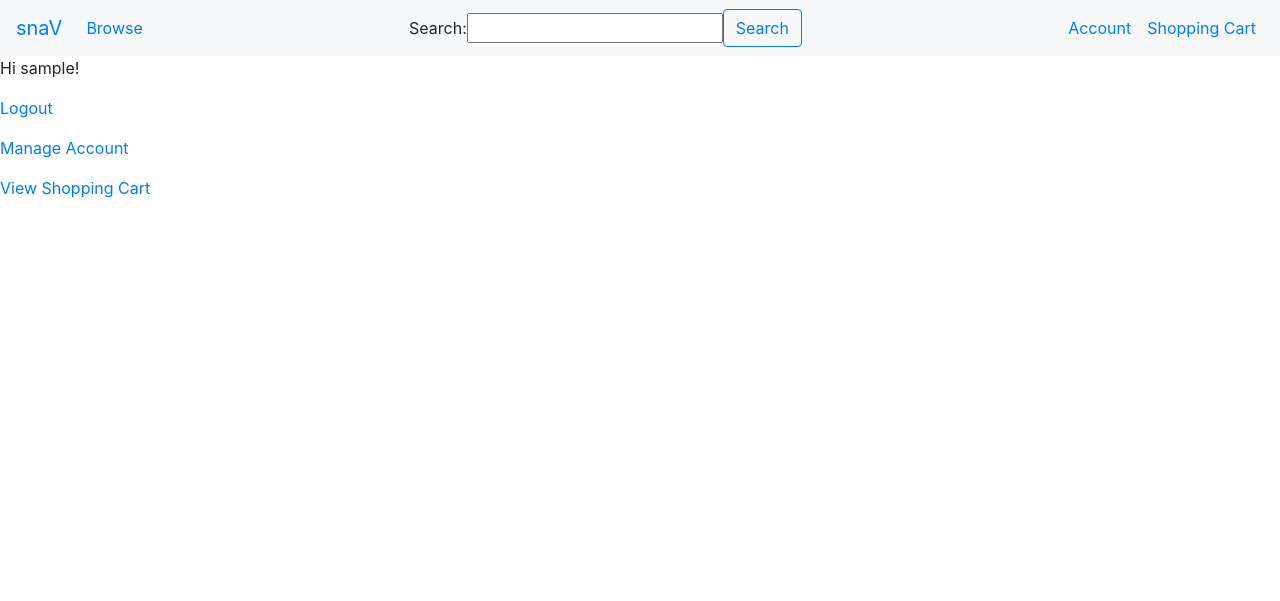
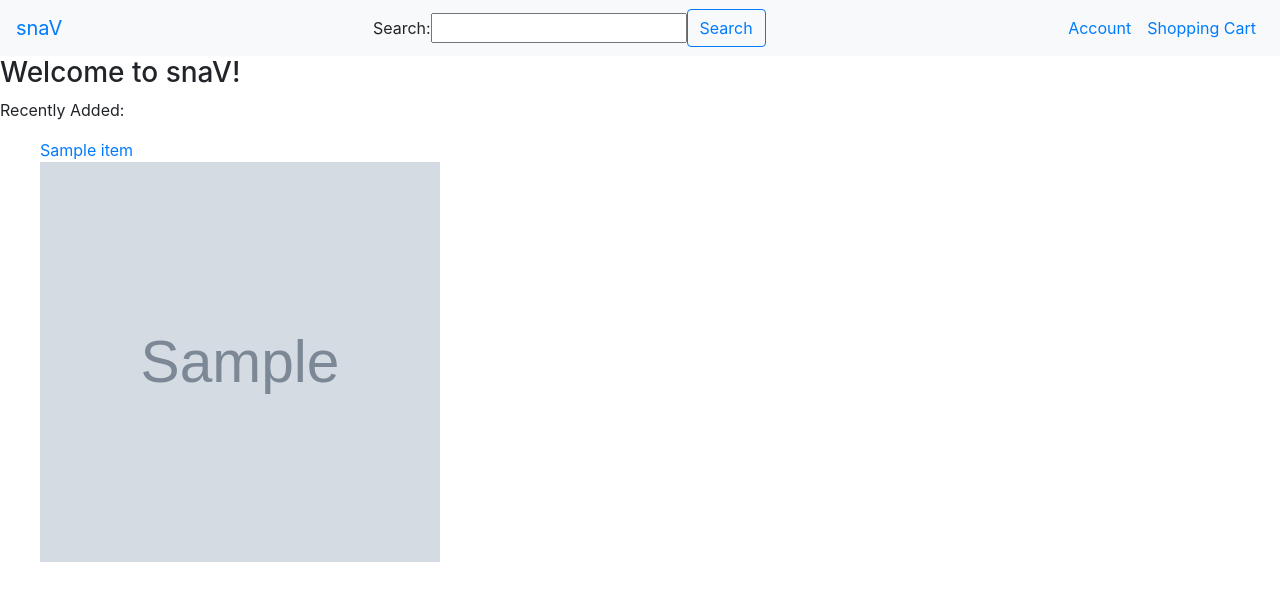
Before and after one commit to krthornton-archive/semesterproject, a Django app: page / in a window 1280 px wide. Shown: the top 601 px of the page. Run offline with Django 3.2, Linux system fonts and the light colour scheme; a user stored in the database is signed in; tables that the repository leaves empty hold one stand-in row (values such as "Sample post"); grey boxes marked "Sample" are stand-in pictures; some libraries are stand-ins or nearby versions.

Commit message:
Home page now shoes recently added items; removed browse from navbar
* This commit requires a DB rebuild.
- Home page now shows recently added items.
- Added "date_added" field to Item model.
- Removed browse link from navbar.

```diff
--- a/code/app/models.py
+++ b/code/app/models.py
@@ -1,4 +1,5 @@
 from uuid import uuid4
+import datetime
 
 from django.db import models
 from django.contrib.auth.models import AbstractUser, User
@@ -17,6 +18,7 @@ class Item(models.Model):
     uid = models.UUIDField(primary_key=True, default=uuid4, editable=False)
     name = models.TextField(unique=True, max_length=30, blank=False)
     slug = models.SlugField(unique=True)
+    date_added = models.DateTimeField(default=datetime.datetime.now)
     desc = models.TextField(max_length=100, blank=False)
     price = models.FloatField(default=0.00, blank=False)
     stock = models.IntegerField(default=0, blank=False)
--- a/code/app/templates/app/base.html
+++ b/code/app/templates/app/base.html
@@ -15,7 +15,6 @@
         <nav class="navbar navbar-expand-lg bg-light justify-content-between">
             <div class="navbar-nav">
                 <a class="navbar-brand" href="/">snaV</a>
-                <a class="nav-link" href="/browse">Browse</a>
             </div>
             <div>
                 {% block search %}
--- a/code/app/templates/app/home.html
+++ b/code/app/templates/app/home.html
@@ -1,12 +1,17 @@
 {% extends 'app/base.html' %}
 
-{% block login %}
-    {% if user.is_authenticated %}
-        <p>Hi {{ user.username }}!</p>
-        <p><a href="{% url 'logout' %}">Logout</a></p>
-        <p><a href="/view_account">Manage Account</a></p>
-        <p><a href="/view_cart">View Shopping Cart</a></p>
-    {% else %}
-        <p>Please <a href="{% url 'login' %}">login</a> or <a href="{% url 'register' %}">register</a>.</p>
+{% block content %}
+    <h3>Welcome to snaV!</h3>
+
+    {% if items %}
+        <p>Recently Added:</p>
+        {% for item in items %}
+            <ul>
+                <a href="/item/{{ item.slug }}">{{ item.name }}</a>
+                <br>
+                <img src="/static/images/{{ item.image }}" alt="{{ item.image }}" width="400" height="400">
+                <br>
+            </ul>
+        {% endfor %}
     {% endif %}
-{% endblock %}
+{% endblock %} {# content #}
--- a/code/app/views.py
+++ b/code/app/views.py
@@ -4,7 +4,7 @@ from django.contrib import messages
 from django.contrib.auth import login, update_session_auth_hash
 from django.contrib.auth.decorators import login_required
 from django.contrib.auth.forms import PasswordChangeForm
-from django.core.exceptions import NON_FIELD_ERRORS, ValidationError
+from django.core.exceptions import NON_FIELD_ERRORS
 
 from .models import NewUser, Item, ShoppingCartItem
 from .forms import NewUserForm, ItemSearchForm, UpdateUserInfoForm,\
@@ -12,10 +12,11 @@ from .forms import NewUserForm, ItemSearchForm, UpdateUserInfoForm,\
                    ConfirmCheckoutForm
 
 
-# view for the home page
+# shows the user the home page along with the recently added shoes
 def index(request):
     context = {
         'user': request.user,
+        'items': Item.objects.order_by('date_added'),
     }
     return render(request, 'app/home.html', context)
 
```
Also changed, not shown: code/app/migrations/0006_item_date_added.py (added).
